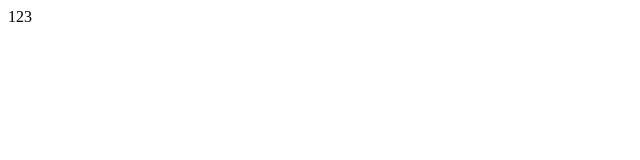
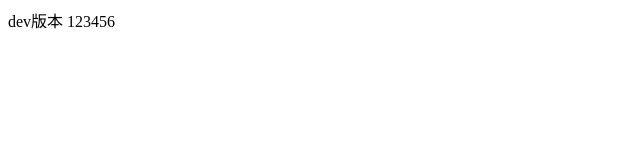
Before and after one commit to caohongjie/git_test, a plain HTML site: page Index.html in a window 1280 px wide. Shown: the whole page, without its empty margins (0-640 px from the left). Drawn offline with Linux system fonts and the light colour scheme.

Commit message:
加个说明

```diff
--- a/index.html
+++ b/Index.html
@@ -6,6 +6,6 @@
     <title>Document</title>
   </head>
   <body>
-    123
+    dev版本 123456
   </body>
 </html>
--- /dev/null
+++ b/index.css
@@ -0,0 +1,4 @@
+* {
+  padding: 0;
+  margin: 0;
+}
```
